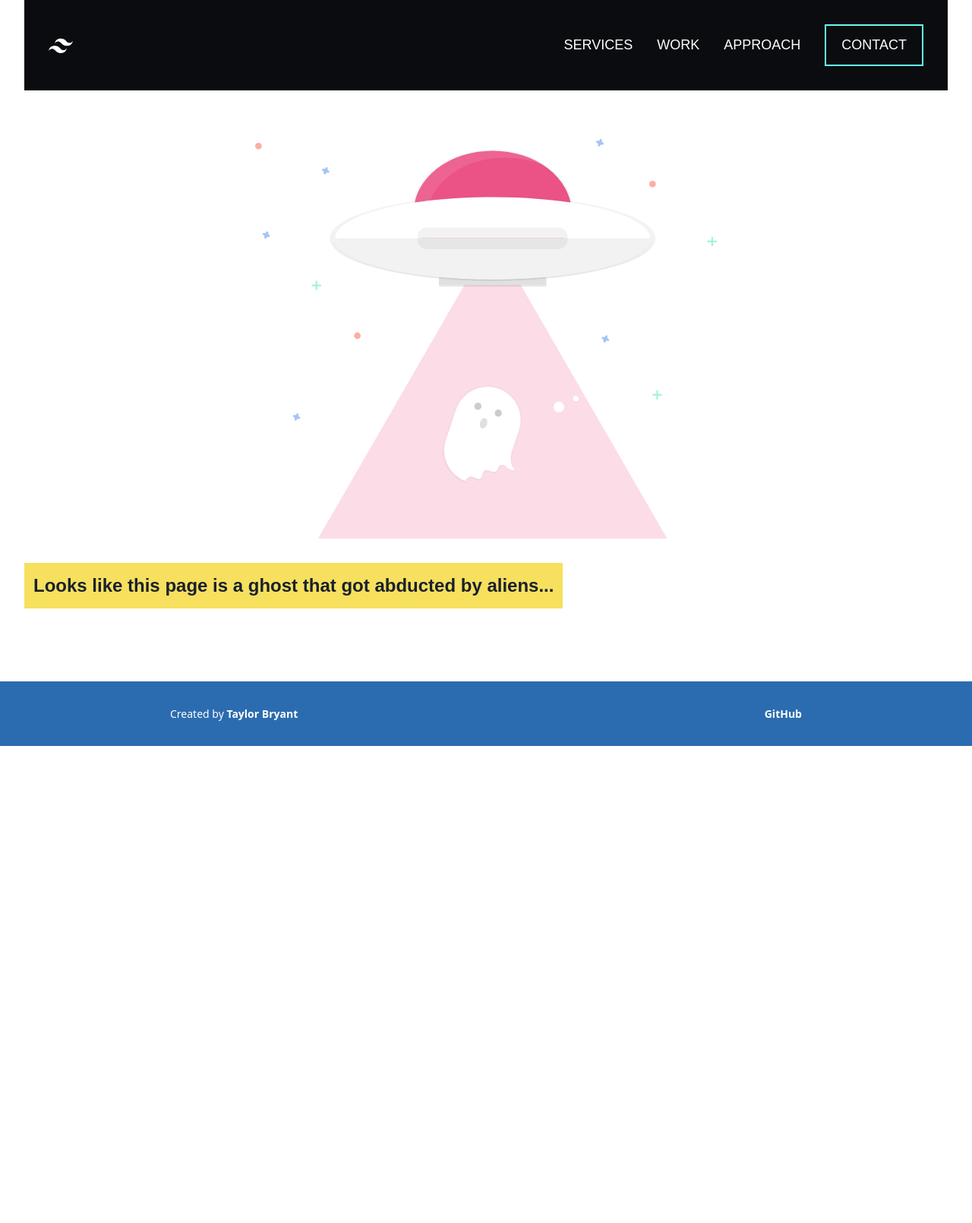
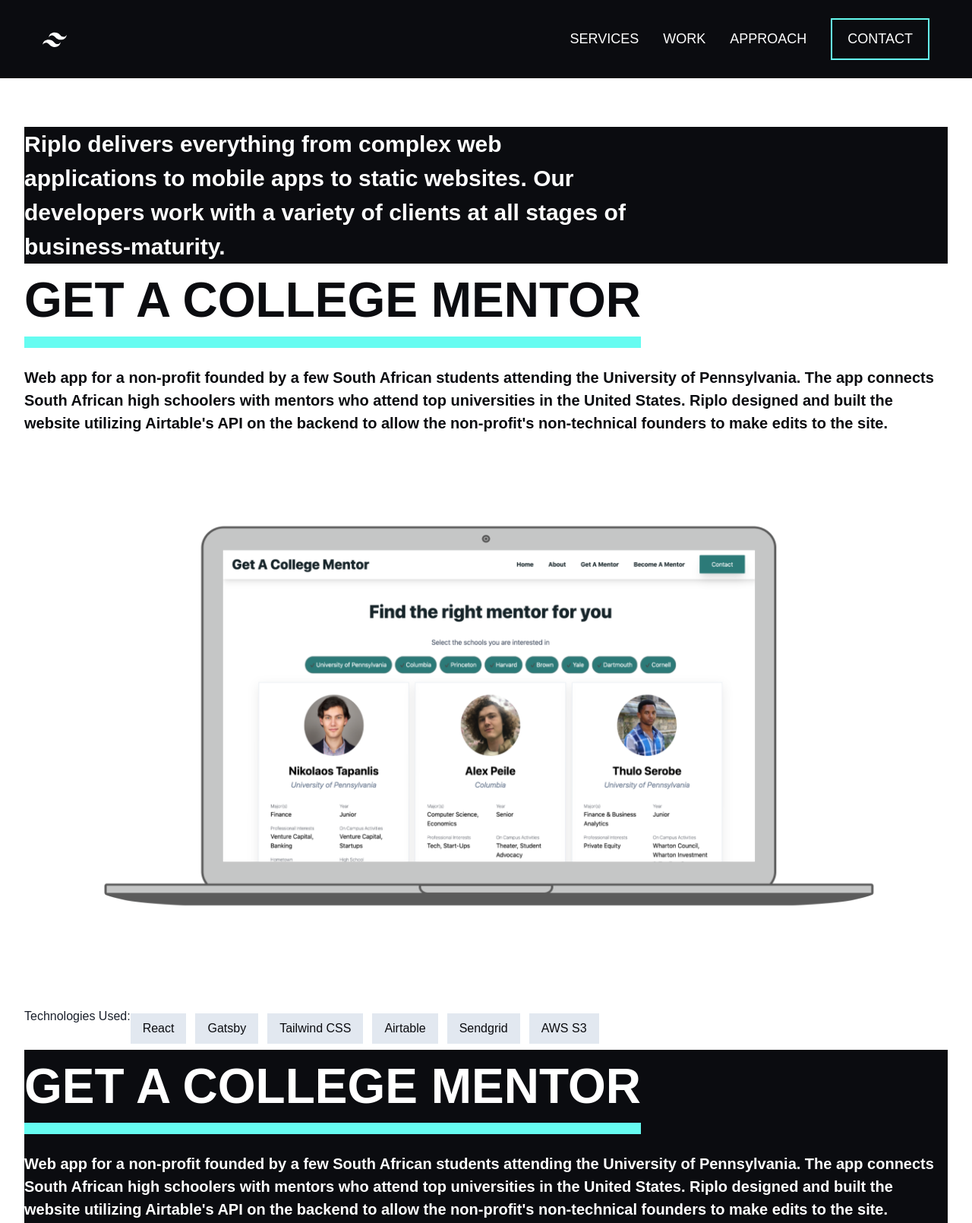
Before and after one commit to adamripley98/riplo, a Gatsby site: page /work in a window 1280 px wide. Before the commit this address had no page. Shown: the top 1610 px of the page at 76% size. Before the commit the page ends 982 px from the top, so only its background shows below. Built offline with nearby package versions, Linux system fonts and the light colour scheme; Gatsby itself is replaced by a stand-in of ours.

```diff
--- a/src/components/header.js
+++ b/src/components/header.js
@@ -15,8 +15,8 @@
   `);
 
   return (
-    <header className="bg-DARK mx-8">
-      <div className="flex flex-wrap items-center justify-between p-4 mx-auto md:p-8">
+    <header className="bg-DARK">
+      <div className="flex flex-wrap items-center justify-between p-4 mx-4 md:mx-8 md:p-6">
         <Link to="/">
           <h1 className="flex items-center text-white no-underline">
             <svg
--- a/src/components/layout.js
+++ b/src/components/layout.js
@@ -24,7 +24,7 @@
               target="_blank"
               rel="noopener noreferrer"
             >
-              Taylor Bryant
+              Adam Ripley
             </a>
           </p>
 
--- /dev/null
+++ b/src/components/project.js
@@ -0,0 +1,53 @@
+import React from "react";
+import PropTypes from "prop-types";
+import TechCards from "./tech-cards";
+import GetACollegeMentorImg from "../images/college-mentor.png";
+
+const techStack = [
+  "React",
+  "Gatsby",
+  "Tailwind CSS",
+  "Airtable",
+  "Sendgrid",
+  "AWS S3"
+];
+
+function Project({ isDark }) {
+  return (
+    <div className={`${isDark ? "bg-DARK" : "bg-white"}`}>
+      <h1
+        className={` inline-block mb-6 text-6xl ${
+          isDark ? `text-white` : `text-DARK`
+        } uppercase font-bold thick-underline`}
+      >
+        Get A College Mentor
+      </h1>
+      <p
+        className={`${
+          isDark ? "text-white" : "text-DARK"
+        } text-xl font-bold mb-6`}
+      >
+        Web app for a non-profit founded by a few South African students
+        attending the University of Pennsylvania. The app connects South African
+        high schoolers with mentors who attend top universities in the United
+        States. Riplo designed and built the website utilizing Airtable&apos;s
+        API on the backend to allow the non-profit&apos;s non-technical founders
+        to make edits to the site.
+      </p>
+      <div className="w-full">
+        <img src={GetACollegeMentorImg} alt="macbook mockup" />
+      </div>
+      <TechCards stack={techStack} />
+    </div>
+  );
+}
+
+Project.defaultProps = {
+  isDark: false
+};
+
+Project.propTypes = {
+  isDark: PropTypes.bool.isRequired
+};
+
+export default Project;
--- /dev/null
+++ b/src/components/tech-cards.js
@@ -0,0 +1,30 @@
+import React from "react";
+import PropTypes from "prop-types";
+
+function TechCards({ stack }) {
+  console.log("stack", stack);
+  return (
+    <div>
+      <div className="flex">
+        <h2>Technologies Used:</h2>
+        {stack.map((tech, i) => {
+          return (
+            <div key={i} className="bg-gray-300 px-4 py-2 mr-3 my-2">
+              <h1 className="text-DARK">{tech}</h1>
+            </div>
+          );
+        })}
+      </div>
+    </div>
+  );
+}
+
+TechCards.defaultProps = {
+  stack: []
+};
+
+TechCards.propTypes = {
+  stack: PropTypes.array.isRequired
+};
+
+export default TechCards;
--- a/src/css/style.css
+++ b/src/css/style.css
@@ -15,7 +15,8 @@
   font-family: "Kanit", sans-serif;
 }
 
-h2 {
+h2,
+p {
   font-family: "Montserrat", sans-serif;
 }
 
@@ -25,6 +26,14 @@
 
 .text-TEAL {
   color: #66fcf1;
+}
+
+.text-GRAY {
+  color: #c5c6c7;
+}
+
+.text-DARK {
+  color: #0b0c10;
 }
 
 .bg-TEAL {
@@ -39,5 +48,13 @@
   border: 2px solid #66fcf1;
 }
 
+.thick-underline {
+  border-bottom: 15px solid #66fcf1;
+  line-height: -2rem;
+}
+
+.full-width-section {
+}
+
 /*! purgecss end ignore */
 @tailwind utilities;
--- a/src/pages/index.js
+++ b/src/pages/index.js
@@ -3,7 +3,7 @@
 import Layout from "../components/layout";
 import SEO from "../components/seo";
 import Button from "../components/button";
-import catAndHumanIllustration from "../images/cat-and-human-illustration.svg";
+import dudeImg from "../images/dude-4.png";
 
 function IndexPage() {
   return (
@@ -15,25 +15,30 @@
 
       <section className="text-left">
         <div className="flex">
-          <div className="w-2/3">
+          <div className="w-3/5">
+            <p className="text-GRAY uppercase">
+              Premier web design & development studio
+            </p>
             <h1 className="inline-block mb-2 text-6xl text-white font-bold">
-              GET IT BUILT WITH <span className="text-TEAL">RIPLO</span>
+              GET IT BUILT WITH <span className="text-TEAL">RIPLO.</span>
             </h1>
-            <h2 className="inline-block mb-6 text-2xl text-white">
-              Seamless collaboration, total transparency, secure delivery. We’ve
-              developed a better approach to custom software development.
+            <h2 className="inline-block mb-6 text-3xl text-white">
+              We rapidly build web apps with modern technologies and
+              industry-trained best practices. Want something built? We&apos;d
+              love to help.
             </h2>
             <Button value="Find out more" />
           </div>
-          <div className="w-1/3">
+          <div className="w-2/5">
             <img
               alt="Cat and human sitting on a couch"
-              className="block w-1/2 mx-auto mb-8"
-              src={catAndHumanIllustration}
+              className="block mx-auto mb-8"
+              src={dudeImg}
             />
           </div>
         </div>
       </section>
+      <section></section>
     </Layout>
   );
 }
--- /dev/null
+++ b/src/pages/work.js
@@ -0,0 +1,34 @@
+import React from "react";
+
+import Layout from "../components/layout";
+import SEO from "../components/seo";
+import Project from "../components/project";
+
+function WorkPage() {
+  return (
+    <Layout>
+      <SEO
+        keywords={[`gatsby`, `tailwind`, `react`, `tailwindcss`]}
+        title="Work"
+      />
+
+      <section className="flex flex-col items-center md:flex-row full-width-section bg-DARK">
+        <div className="md:w-2/3 md:mr-8">
+          <p className="text-3xl text-white font-bold">
+            Riplo delivers everything from complex web applications to mobile
+            apps to static websites. Our developers work with a variety of
+            clients at all stages of business-maturity.
+          </p>
+        </div>
+      </section>
+      <section id="get-a-college-mentor">
+        <Project isDark={false} />
+      </section>
+      <section id="get-a-college-mentor">
+        <Project isDark={true} />
+      </section>
+    </Layout>
+  );
+}
+
+export default WorkPage;
```
Also changed, not shown: src/images/college-mentor.png (added), src/images/dude-1.png (added), src/images/dude-2.png (added), src/images/dude-3.png (added), src/images/dude-4.png (added), src/images/macbook.png (added).
